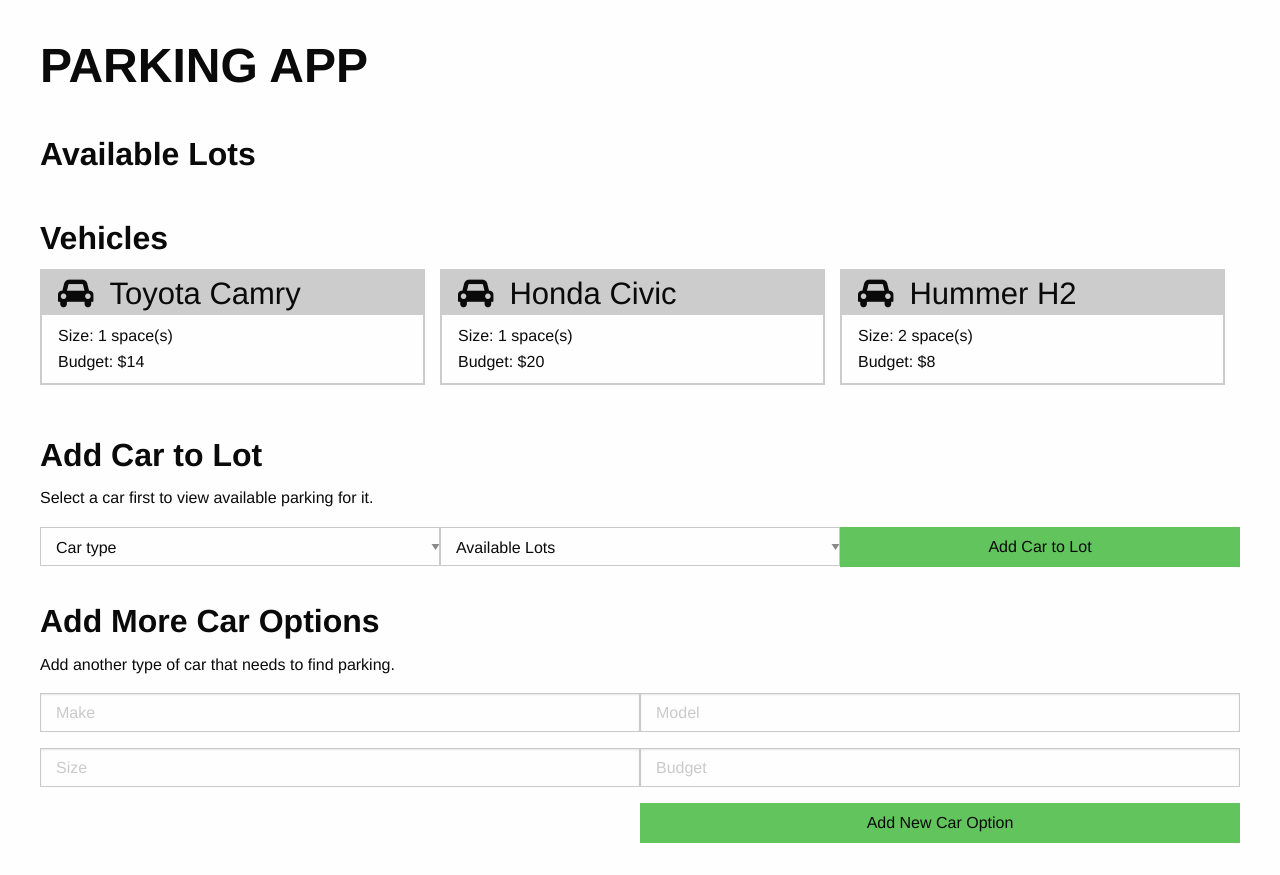
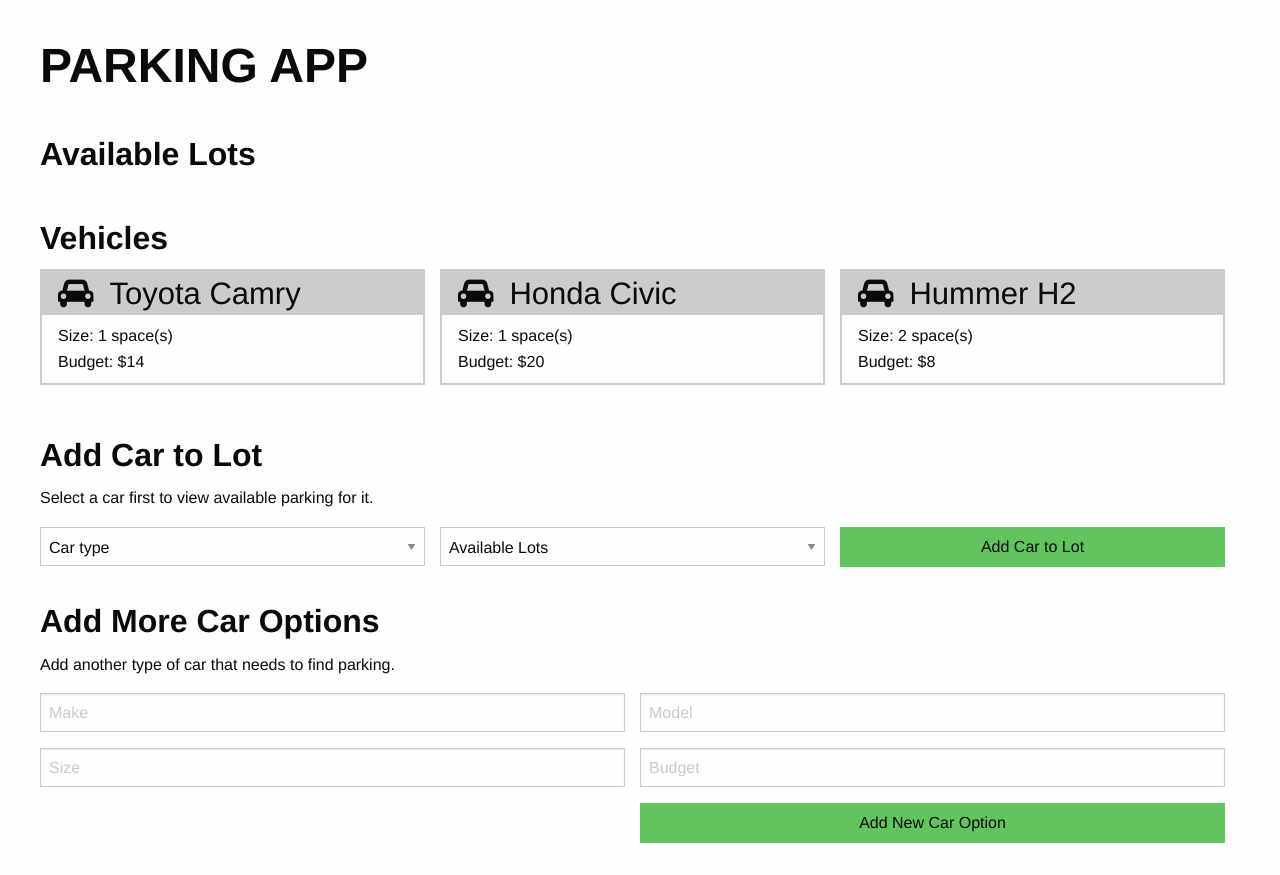
Before and after one commit to margolanier/js_practice, a plain HTML site: page 12.19_parking/index.html in a window 1280 px wide. Drawn offline with nearby package versions, Linux system fonts and the light colour scheme; no server answers.

Commit message:
fixed styling of form boxes.  need addCarType to push to array.

```diff
--- a/12.19_parking/css/style.scss
+++ b/12.19_parking/css/style.scss
@@ -81,20 +81,27 @@
 
 
 	&#carForm {
-		select, button {
+		.panel {
 			@include grid-column(4);
+			padding-left: 0 !important;
 		}
 	}
 
 	&#newCarType {
-		input, button {
+		.panel {
 			@include grid-column(6);
+			padding-left: 0 !important;
 		}
 	}
 }
 
+// override foundation float for extra columns
+/*:last-child:not(:first-child) {
+	float: none !important;
+}*/
 
 button {
 	padding: .75rem;
 	background-color: $button-color;
+	width: 100%;
 }
--- a/12.19_parking/index.html
+++ b/12.19_parking/index.html
@@ -49,15 +49,22 @@
 
 		<p>Select a car first to view available parking for it.</p>
 
+		<div class="panel">
 			<select id="selectCar">
 				<option value="">Car type</option>
 			</select>
+		</div>
 
+		<div class="panel">
 			<select id="selectLot">
 				<option value="">Available Lots</option>
 			</select>
+		</div>
 
+		<div class="panel">
 			<button id="parkCar">Add Car to Lot</button>
+		</div>
+
 	</section>
 
 	<section id="newCarType">
@@ -65,15 +72,25 @@
 
 		<p>Add another type of car that needs to find parking.</p>
 
+		<div class="panel">
 			<input type="text" placeholder="Make" id="setMake">
+		</div>
 
+		<div class="panel">
 			<input type="text" placeholder="Model" id="setModel">
+		</div>
 
+		<div class="panel">
 			<input type="number"  min="1" max="4" placeholder="Size" id="setSize">
+		</div>
 
+		<div class="panel">
 			<input type="number"  min="1" max="100" placeholder="Budget" id="setMoney">
+		</div>
 
+		<div class="panel">
 			<button id="newCar">Add New Car Option</button>
+		</div>
 	</section>
 
 
--- a/12.19_parking/js/app.js
+++ b/12.19_parking/js/app.js
@@ -19,7 +19,7 @@
 		size: 2,
 		money: 8,
 		iD: null,
-	}
+	},
 ]
 
 function init() {
@@ -136,7 +136,7 @@
 }
 
 function availSpace(lot) {
-	return 8;
+	return 8; // REMOVE WHEN DATA EXISTS
 
 	let capacity = lots[lot].capacity;
 
@@ -176,18 +176,21 @@
 		getLots();
 	});
 
-	//request.send(body);
+	//request.send(body);  // UNCOMMENT WHEN DATA EXISTS
 }
 
 function addNewCar() {
 
 	let carInfo = {
-		make: document.querySelector('#setMake').value,
-		model: document.querySelector('#setModel').value,
+		make: '"' + document.querySelector('#setMake').value + '"',
+		model: '"' + document.querySelector('#setModel').value + '"',
 		size: document.querySelector('#setSize').value,
 		money: document.querySelector('#setMoney').value,
 		iD: null,
 	}
+
+	cars.push(carInfo);
+	displayCars();
 }
 
 window.addEventListener('load', init);
```
Also changed, not shown: 12.19_parking/css/style.css. Lines whose indentation alone changed are shown as unchanged.
